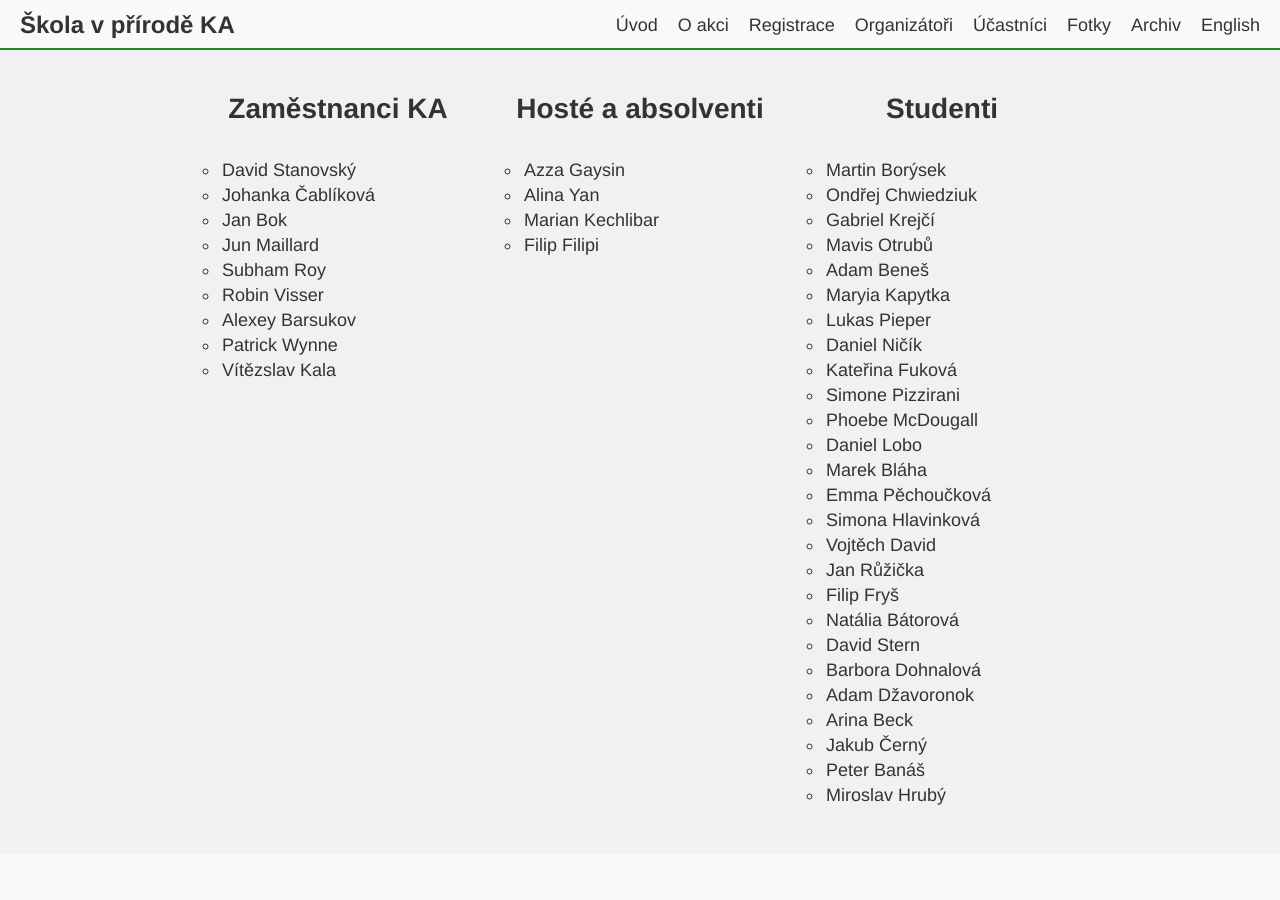
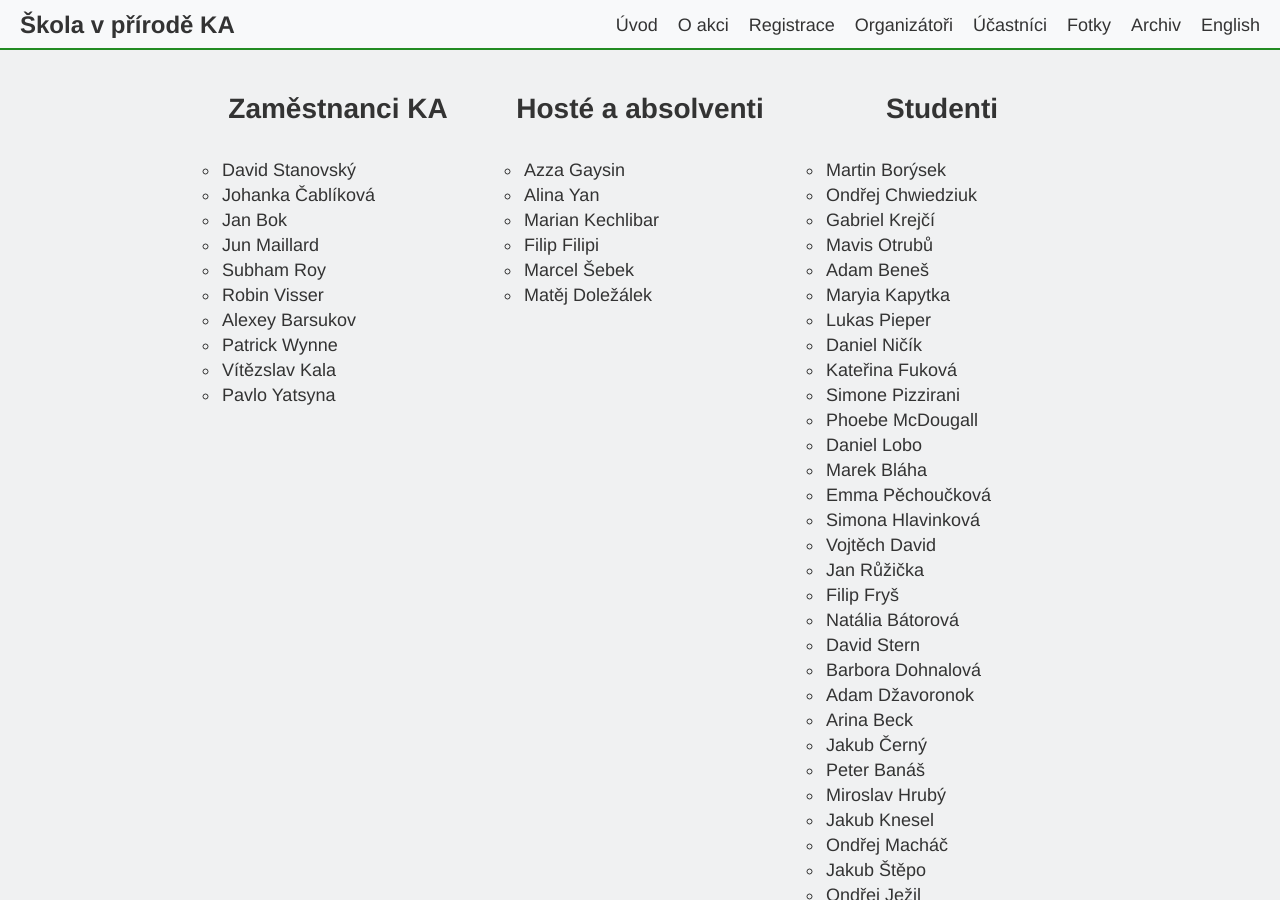
Before and after one commit to ondrachwiedziuk/skolavprirodenew, a Jekyll site: the page built from index.md, in a window 1280 px wide and 900 px high, scrolled down 3983 px. Built offline with Jekyll 4.4.1, drawn with Linux system fonts in a browser that asks for light colours; some of the changed text lies outside the part shown.

Commit message:
Many new participants

```diff
--- a/_includes/participants.html
+++ b/_includes/participants.html
@@ -44,6 +44,9 @@
                     <li>
                       Vítězslav Kala
                     </li>
+                    <li>
+                      Pavlo Yatsyna
+                    </li>
                   </ul>
             </div>
             <div class="cell">
@@ -66,6 +69,12 @@
                     </li>
                     <li>
                       Filip Filipi
+                    </li>
+                    <li>
+                      Marcel Šebek
+                    </li>
+                    <li>
+                      Matěj Doležálek
                     </li>
                   </ul>
             </div>
@@ -156,6 +165,27 @@
                     <li>
                       Miroslav Hrubý
                     </li>
+                    <li>
+                      Jakub Knesel
+                    </li>
+                    <li>
+                      Ondřej Macháč
+                    </li>
+                    <li>
+                      Jakub Štěpo
+                    </li>
+                    <li>
+                      Ondřej Ježil
+                    </li>
+                    <li>
+                      Jesus Alberto Soria Rojas
+                    </li>
+                    <li>
+                      Daniel Perout
+                    </li>
+                    <li>
+                      Žaneta Lipertová
+                    </li>
                   </ul>
             </div>
         </div>
```
